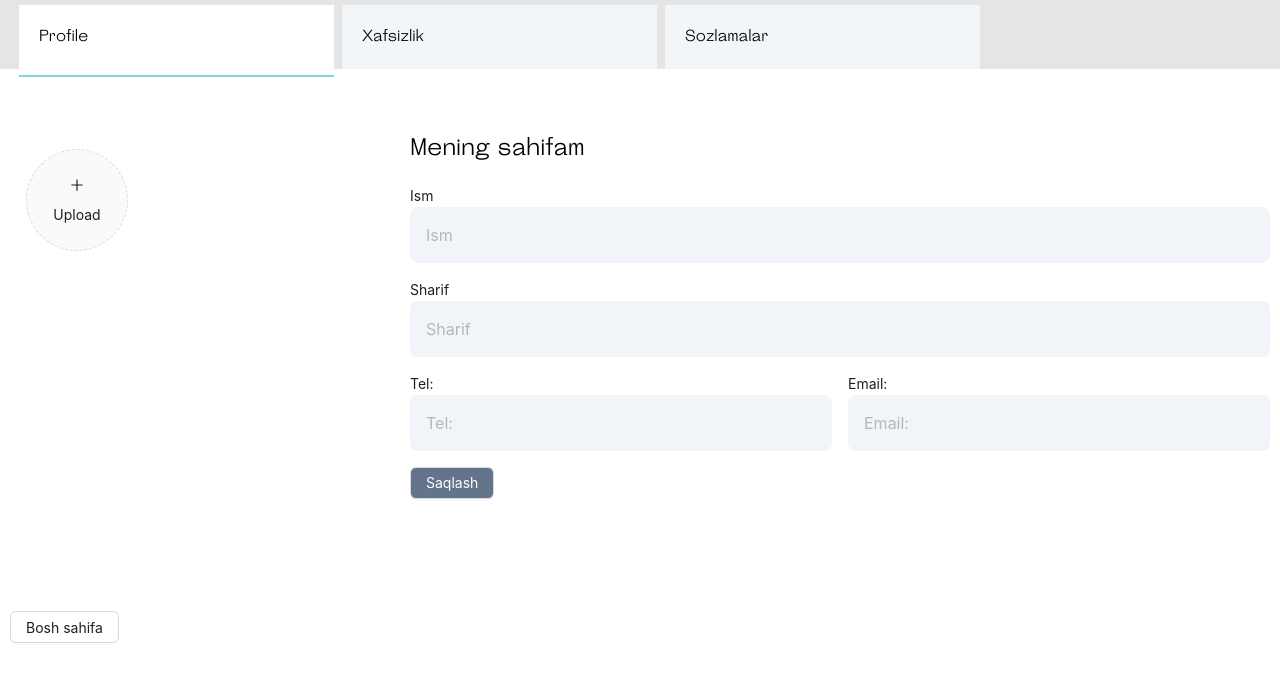
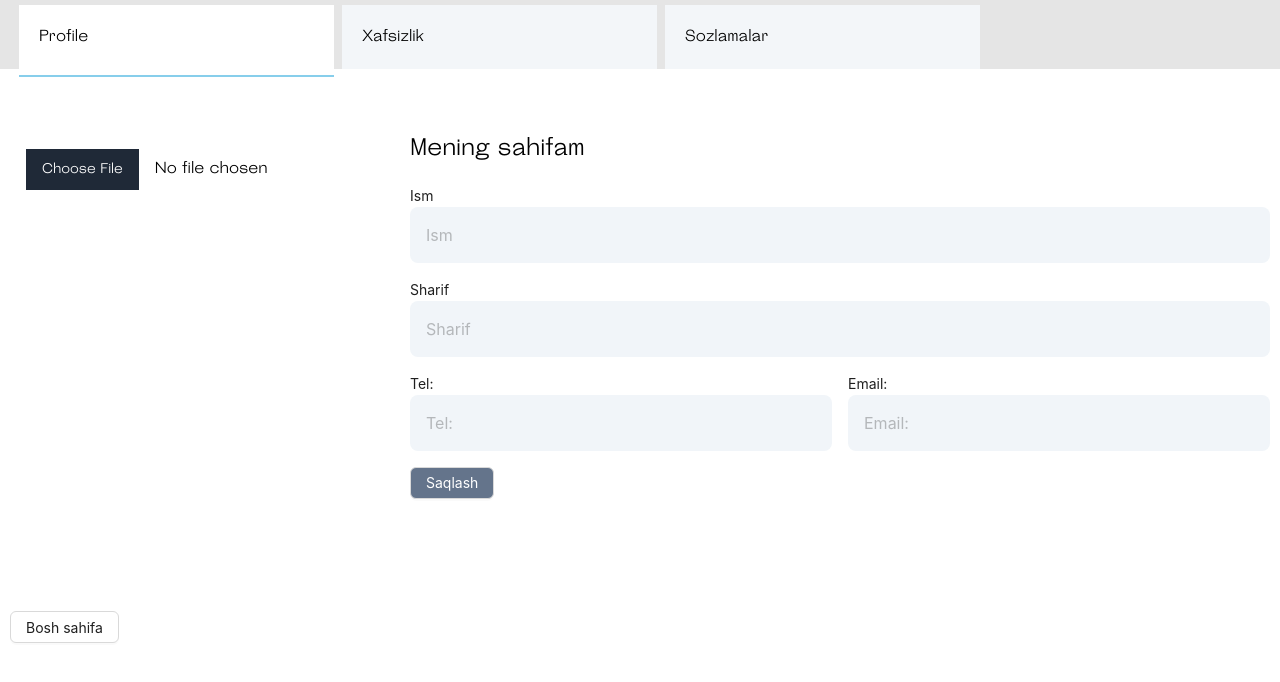
Before and after one commit to dsabirbaev/E-Book, a React (Vite) app: page /settings/my-account in a window 1280 px wide. Shown: the top 682 px of the page. Built offline with nearby package versions, Linux system fonts and the light colour scheme.

Commit message:
changed image file upload

```diff
--- a/src/components/UI/Upload/Upload.jsx
+++ b/src/components/UI/Upload/Upload.jsx
@@ -16,54 +16,58 @@ const getBase64 = (file) =>
 
 const UploadImage = ({setImage}) => {
 
-    const [previewOpen, setPreviewOpen] = useState(false);
-    const [previewImage, setPreviewImage] = useState('');
-    const [previewTitle, setPreviewTitle] = useState('');
-    const [fileList, setFileList] = useState([
+    // const [previewOpen, setPreviewOpen] = useState(false);
+    // const [previewImage, setPreviewImage] = useState('');
+    // const [previewTitle, setPreviewTitle] = useState('');
+    // const [fileList, setFileList] = useState([]);
 
-    ]);
-
-    const handleCancel = () => setPreviewOpen(false);
-    const handlePreview = async (file) => {
-        if (!file.url && !file.preview) {
-            file.preview = await getBase64(file.originFileObj);
-        }
-        setPreviewImage(file.url || file.preview);
-        setPreviewOpen(true);
-        setPreviewTitle(file.name || file.url.substring(file.url.lastIndexOf('/') + 1));
-    };
+    // const handleCancel = () => setPreviewOpen(false);
+    // const handlePreview = async (file) => {
+    //     if (!file.url && !file.preview) {
+    //         file.preview = await getBase64(file.originFileObj);
+    //     }
+    //     setPreviewImage(file.url || file.preview);
+    //     setPreviewOpen(true);
+    //     setPreviewTitle(file.name || file.url.substring(file.url.lastIndexOf('/') + 1));
+    // };
 
 
-    const handleChange = async({ fileList: newFileList }) => {
-        setFileList(newFileList);
+    // const handleChange = async({ fileList: newFileList }) => {
+    //     setFileList(newFileList);
 
-        let fileLists = await fileList[0];
+    //     let fileLists = await fileList[0];
 
-        if(fileLists.percent){
-            if(fileLists.status == "uploading"){
-                setImage(fileLists.originFileObj);
-            }
+    //     if(fileLists.percent){
+    //         if(fileLists.status == "uploading"){
+    //             setImage(fileLists.originFileObj);
+    //         }
 
-        }
-    }
+    //     }
+    // }
 
 
-    const uploadButton = (
-        <div>
-            <PlusOutlined />
-            <div
-                style={{
-                    marginTop: 8,
-                }}
-            >
-                Upload
-            </div>
-        </div>
-    );
+    // const uploadButton = (
+    //     <div>
+    //         <PlusOutlined />
+    //         <div
+    //             style={{
+    //                 marginTop: 8,
+    //             }}
+    //         >
+    //             Upload
+    //         </div>
+    //     </div>
+    // );
+
+    const uploadImage = (file) => {
+        setImage(file)
+    }
 
     return (
         <>
-            <Upload
+            <input type="file" accept='jpg/png' onChange={(e) => uploadImage(e.target.files[0])} />
+
+            {/* <Upload
                 action="https://www.mocky.io/v2/5cc8019d300000980a055e76"
                 listType="picture-circle"
                 fileList={fileList}
@@ -81,7 +85,9 @@ const UploadImage = ({setImage}) => {
                     }}
                     src={previewImage}
                 />
-            </Modal>
+            </Modal> */}
+
+
         </>
     );
 };
--- a/src/pages/Dashboard/AuthorModal.jsx
+++ b/src/pages/Dashboard/AuthorModal.jsx
@@ -65,6 +65,7 @@ const AuthorModal = ({ modal2, countryList, modal }) => {
     const [{ f_name, l_name, b_date, d_date, country_id, bio, image }, dispatch] = useReducer(reducer, intState);
 
     const addAuthor = () => {
+        btnEnable(true)
         const newAuthor = {
             first_name: f_name,
             last_name: l_name,
@@ -75,7 +76,7 @@ const AuthorModal = ({ modal2, countryList, modal }) => {
             image: image
         }
 
-        if (Object.keys(newAuthor?.image).length &&
+        if (
             newAuthor?.first_name?.length &&
             newAuthor?.last_name?.length &&
             newAuthor?.date_birth?.length &&
@@ -84,10 +85,11 @@ const AuthorModal = ({ modal2, countryList, modal }) => {
             newAuthor?.bio?.length) {
 
             useAuthor.createAuthor(newAuthor).then((res) => {
-                console.log(res)
+
                 toast.success("Muallif qo'shildi!", { autoClose: 1000})
+                btnEnable(false);
                 dispatch({ type: "CLEAR_AUTHOR_INPUT" });
-                btnEnable(false);
+
                 setTimeout(() => {
                     modal();
                 }, 1000)
--- a/src/pages/Dashboard/index.jsx
+++ b/src/pages/Dashboard/index.jsx
@@ -12,9 +12,7 @@ import AuthorModal from "./AuthorModal";
 import BookModal from "./BookModal";
 
 
-const onChange = (key) => {
-    console.log(key);
-};
+
 const index = () => {
 
     const [authorImage, setAuthorImage] = useState("");
@@ -107,6 +105,7 @@ const index = () => {
 
     const SHOW_MODAL_2 = () => {
         dispatch({ type: "MODAL2" });
+        getAuthor();
     }
 
     const SHOW_MODAL_3 = () => {
```
